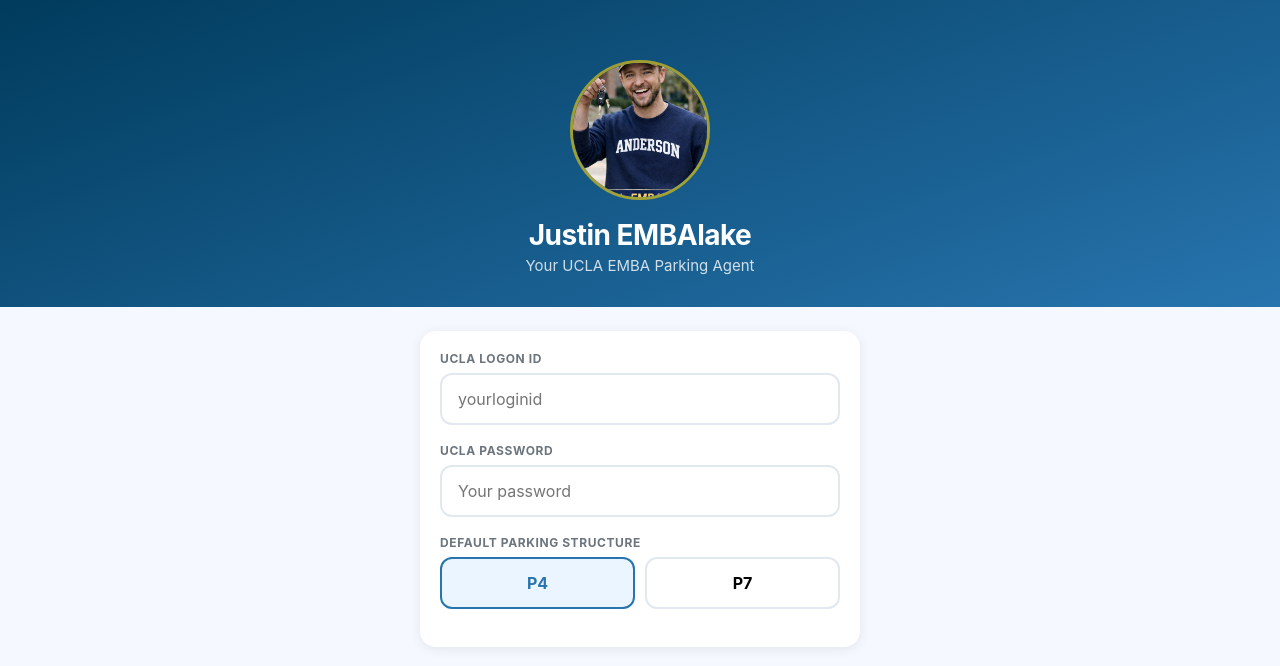
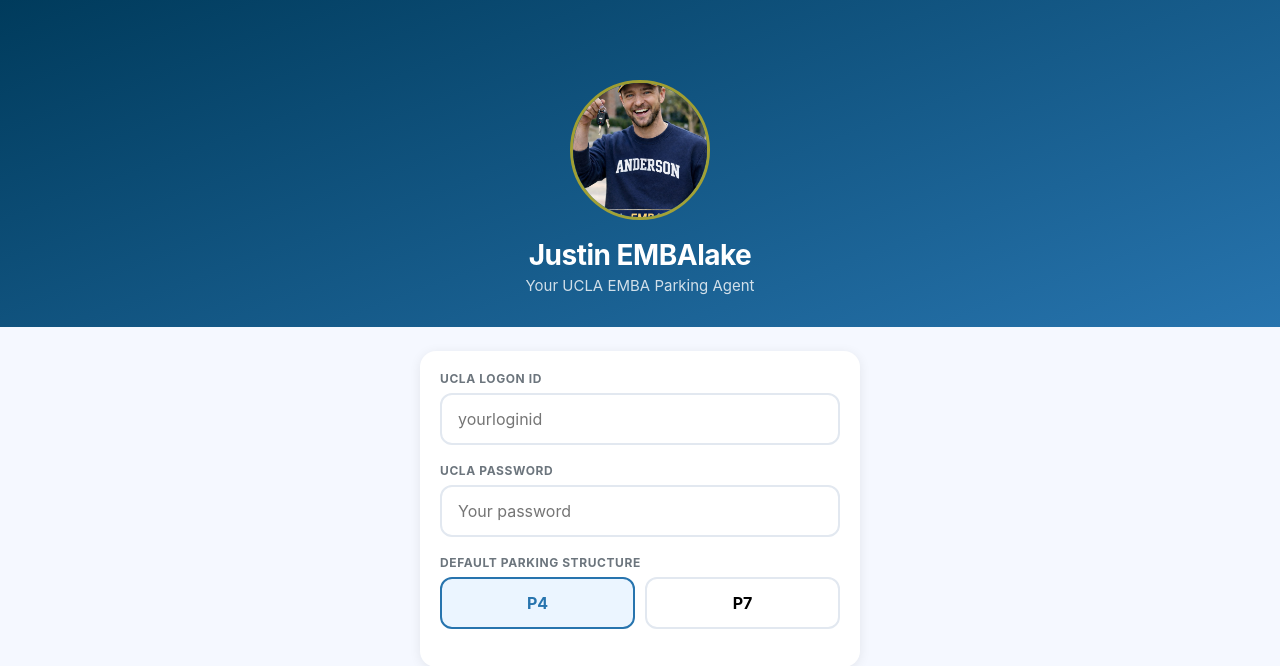
Before and after one commit to R10ForTheWin/ucla_parking, a Python web app: template templates/index.html in a window 1280 px wide. Shown: the top 666 px of the page. Run offline with Jinja, Linux system fonts and the light colour scheme; the template is opened without the code that fills it, so the values that code supplies are empty.

Commit message:
Move Justin photo down slightly on setup and home screens
Co-Authored-By: Claude Sonnet 4.6 <noreply@anthropic.com>

```diff
--- a/templates/index.html
+++ b/templates/index.html
@@ -266,7 +266,7 @@
 <div class="screen" id="screen-setup">
   <div class="header">
     <img src="/static/justin.jpg" alt="Justin EMBAlake"
-         style="width:140px;height:140px;object-fit:cover;border-radius:50%;margin-bottom:14px;border:3px solid rgba(255,209,0,0.6);">
+         style="width:140px;height:140px;object-fit:cover;border-radius:50%;margin-top:20px;margin-bottom:14px;border:3px solid rgba(255,209,0,0.6);">
     <h1>Justin EMBAlake</h1>
     <p>Your UCLA EMBA Parking Agent</p>
   </div>
@@ -305,7 +305,7 @@
 <div class="screen" id="screen-home">
   <div class="header">
     <img src="/static/justin.jpg" alt="Justin EMBAlake"
-         style="width:110px;height:110px;object-fit:cover;border-radius:50%;margin-bottom:12px;border:3px solid rgba(255,209,0,0.6);">
+         style="width:110px;height:110px;object-fit:cover;border-radius:50%;margin-top:20px;margin-bottom:12px;border:3px solid rgba(255,209,0,0.6);">
     <h1>Justin EMBAlake</h1>
     <p>UCLA EMBA Parking Agent</p>
   </div>
```
